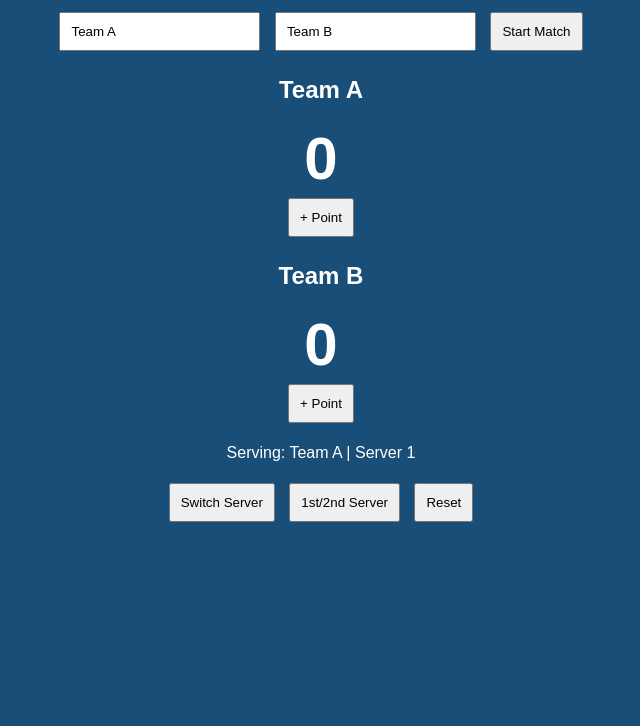
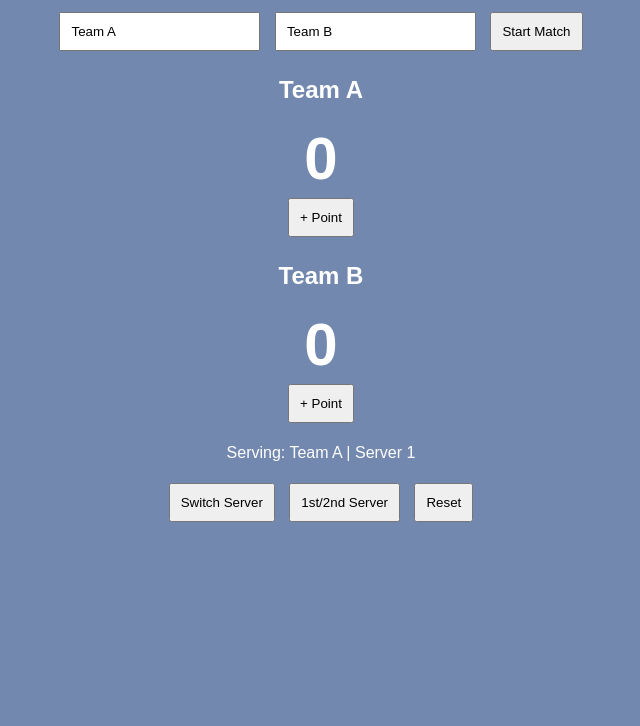
Before and after one commit to angellendio12-cpu/Picklepoint, a plain HTML site: page index.html in a window 1280 px wide. Shown: the part 74-800 px from the top of the page, without its empty margins (319-959 px from the left). Drawn offline with Linux system fonts and the light colour scheme.

Commit message:
Update style.css

```diff
--- a/style.css
+++ b/style.css
@@ -1 +1 @@
-body{font-family:Arial;text-align:center;background:#184e77;color:#fff}button,input{margin:5px;padding:10px}#scoreA,#scoreB{font-size:60px;font-weight:bold}
+body{font-family:Arial;text-align:center;background:#7288AE;color:#fff}button,input{margin:5px;padding:10px}#scoreA,#scoreB{font-size:60px;font-weight:bold}
```
